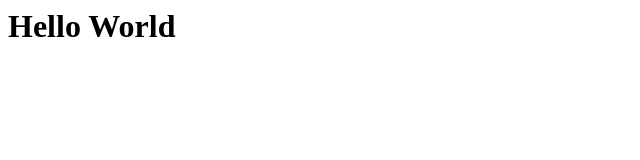
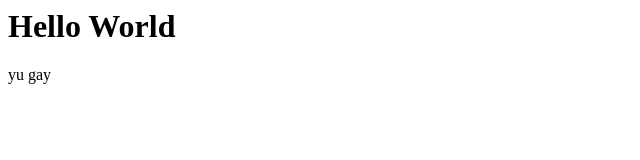
Before and after one commit to EthanGitHub13/codeforcause, a plain HTML site: page index.html in a window 1280 px wide. Shown: the full height of the page, 0-640 px from the left. Drawn offline with Linux system fonts and the light colour scheme.

Commit message:
Update index.html

```diff
--- a/index.html
+++ b/index.html
@@ -1 +1,2 @@
 <h1>Hello World</h1>
+<p> yu gay</p>
```
